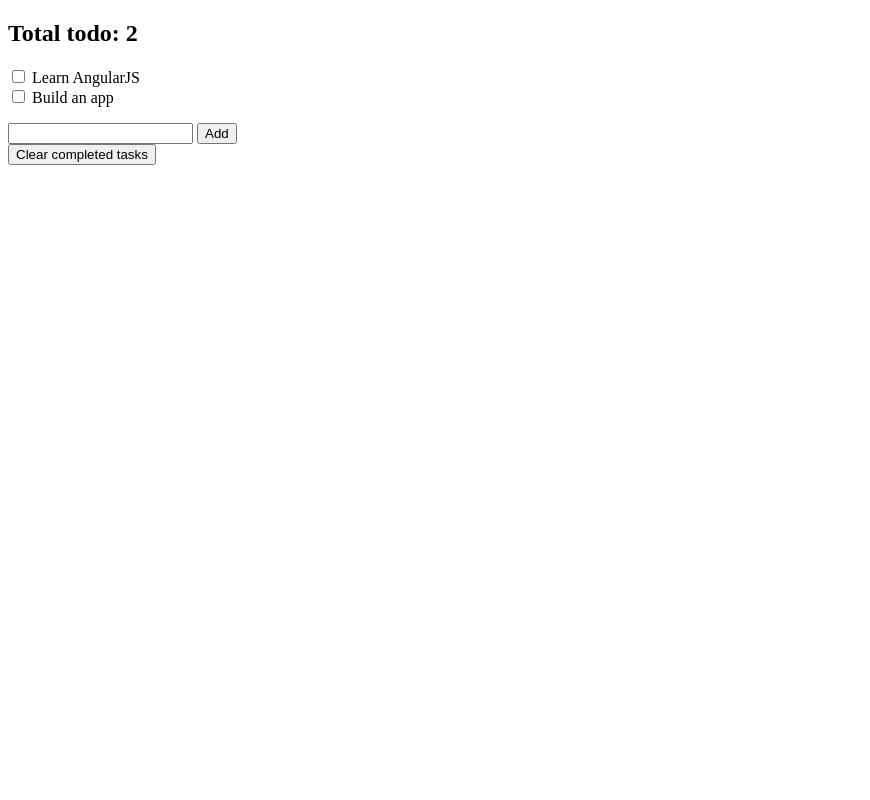
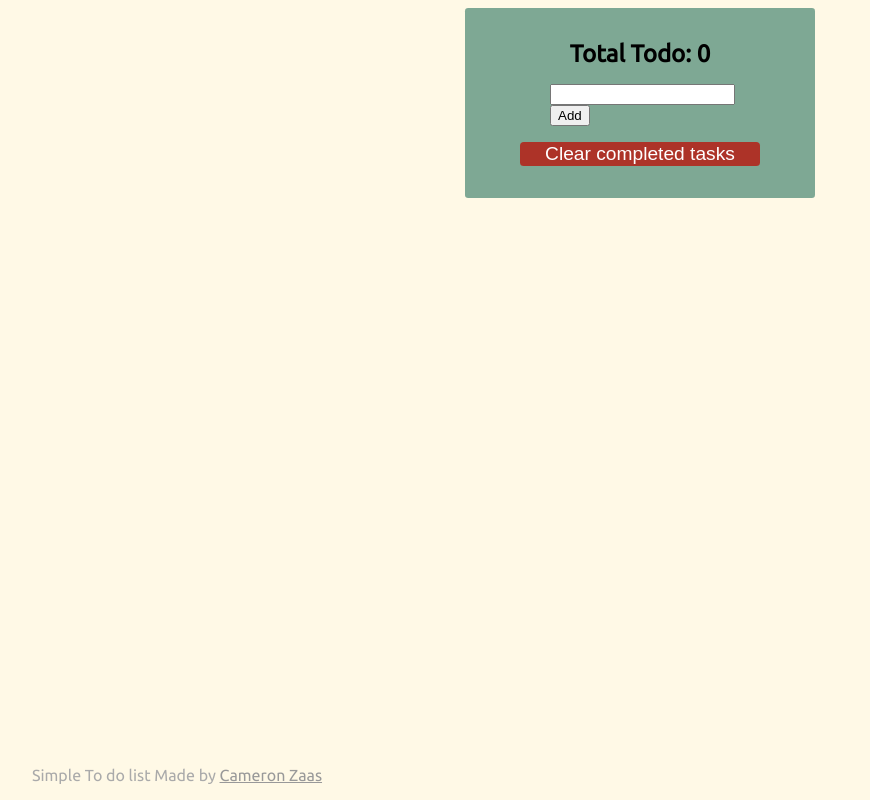
Before and after one commit to czaas/simpleTodo, a plain HTML site: page index.html in a window 1280 px wide. Shown: the whole page, without its empty margins (0-870 px from the left). Drawn offline with Linux system fonts and the light colour scheme.

Commit message:
styled and upadted html

```diff
--- a/css/main.sass
+++ b/css/main.sass
@@ -1,6 +1,43 @@
+$teal: #7EA894
+$red: #AD3328
+$bodyBG: #Fff9e6
+body
+	background: $bodyBG
+	font-family: "Ubuntu", Sans-serif
+.wrapper
+	width: 300px
+	padding: 2em 25px
+	margin: 0 auto
+	background: $teal
+	border-radius: .2em
+h2
+	text-align: center
+	margin: 0
+
 ul
 	list-style-type: none
 	padding: 0
+form
+	width: 180px
+	margin: 1em auto
+.btn
+	width: 240px
+	display: block
+	text-align: center
+	margin: 0 auto
+	background: $red
+	box-shadow: none
+	border: none
+	color: #fff
+	font-size: 1.2em
+	border-radius: .2em
 .done-true
 	text-decoration: line-through
-	color: gray
+	color: #FABD53
+footer
+	color: #aaa
+	position: absolute
+	bottom: 1em
+	left: 2em
+	a
+		color: #999
--- a/css/style.css
+++ b/css/style.css
@@ -1,7 +1,46 @@
+body {
+  background: #fff9e6;
+  font-family: "Ubuntu", Sans-serif; }
+
+.wrapper {
+  width: 300px;
+  padding: 2em 25px;
+  margin: 0 auto;
+  background: #7ea894;
+  border-radius: 0.2em; }
+
+h2 {
+  text-align: center;
+  margin: 0; }
+
 ul {
   list-style-type: none;
   padding: 0; }
 
+form {
+  width: 180px;
+  margin: 1em auto; }
+
+.btn {
+  width: 240px;
+  display: block;
+  text-align: center;
+  margin: 0 auto;
+  background: #ad3328;
+  box-shadow: none;
+  border: none;
+  color: white;
+  font-size: 1.2em;
+  border-radius: 0.2em; }
+
 .done-true {
   text-decoration: line-through;
-  color: gray; }
+  color: #fabd53; }
+
+footer {
+  color: #aaaaaa;
+  position: absolute;
+  bottom: 1em;
+  left: 2em; }
+  footer a {
+    color: #999999; }
--- a/index.html
+++ b/index.html
@@ -1,14 +1,16 @@
 <!DOCTYPE html>
 <html ng-app>
 <head>
-	<title>AngularJS project 2</title>
+	<title>To do list</title>
 	<link rel="stylesheet" type="text/css" href="css/style.css">
+	<link href='http://fonts.googleapis.com/css?family=Ubuntu' rel='stylesheet' type='text/css'>
 	<script type="text/javascript" src="js/angular.min.js"></script>
 	<script type="text/javascript" src="js/underscore.min.js"></script>
 	<script type="text/javascript" src="js/angAPP.js"></script>
 </head>
 <body ng-controller="todoCtrl">
-<h2>Total todo: {{getTotalTodos()}}</h2>
+	<div class="wrapper">
+		<h2>Total Todo: {{getTotalTodos()}}</h2>
 		<ul>
 			<li ng-repeat="todo in todos">
 				<input type="checkbox" ng-model="todo.done">
@@ -18,10 +20,10 @@
 		<form>
 			<input type="text" ng-model="formTodoText" ng-model-instant>
 			<button ng-click="addTodo()">Add</button>
-	<br>
-	{{formTodoText}}
 		</form>
-<button ng-click="clearFin()">Clear completed tasks</button>
+		<button class="btn" ng-click="clearFin()">Clear completed tasks</button>
 
+</div>
+<footer>Simple To do list <span>Made by <a href="czaas.com">Cameron Zaas</a></span></footer>
 </body>
 </html>
--- a/js/angAPP.js
+++ b/js/angAPP.js
@@ -3,8 +3,7 @@
 function todoCtrl($scope){
 
 	$scope.todos = [
-		{text: "Learn AngularJS", done: false},
-		{text: "Build an app", done: false}
+
 	];
 
 	$scope.getTotalTodos = function(){
```
Lines whose indentation alone changed are shown as unchanged.
